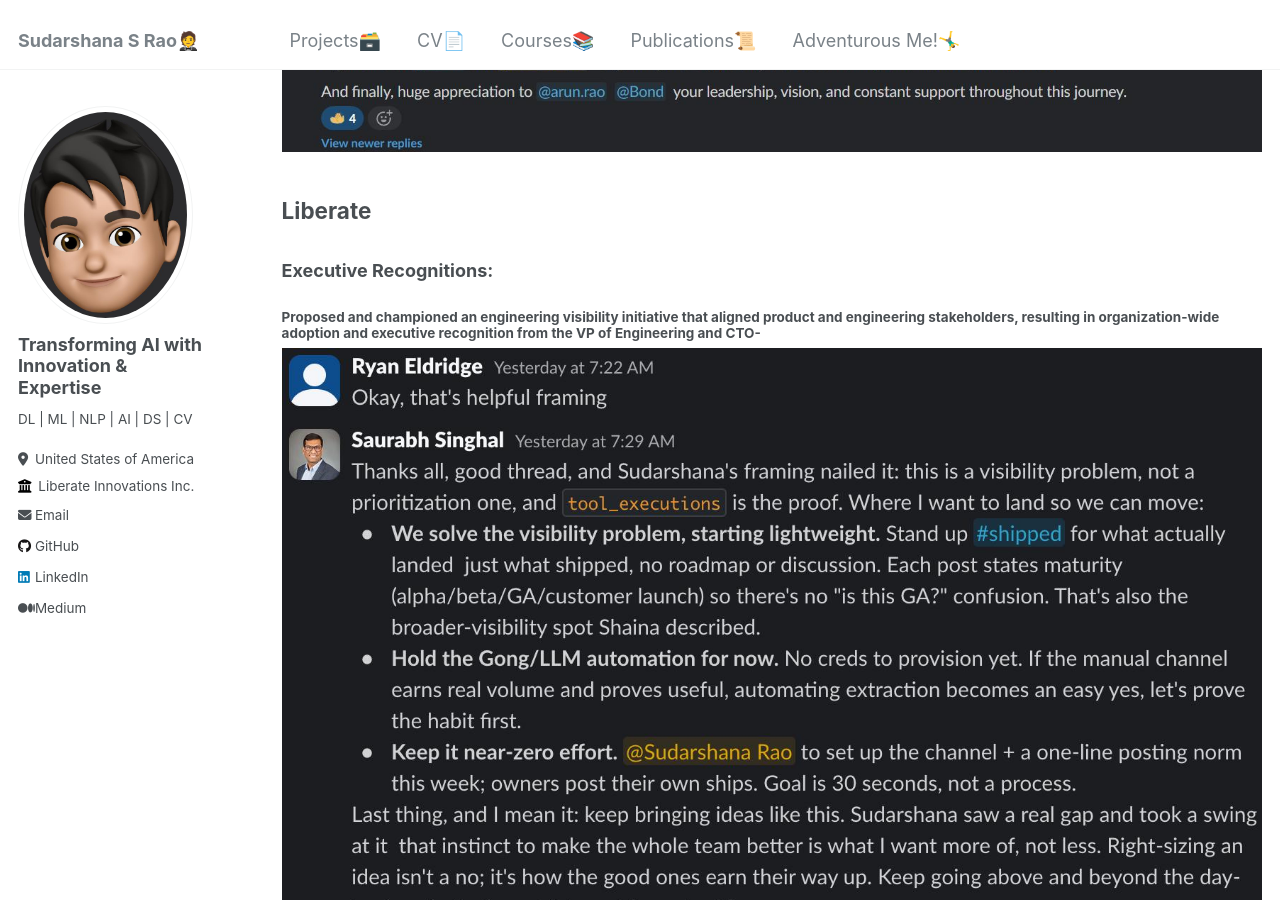
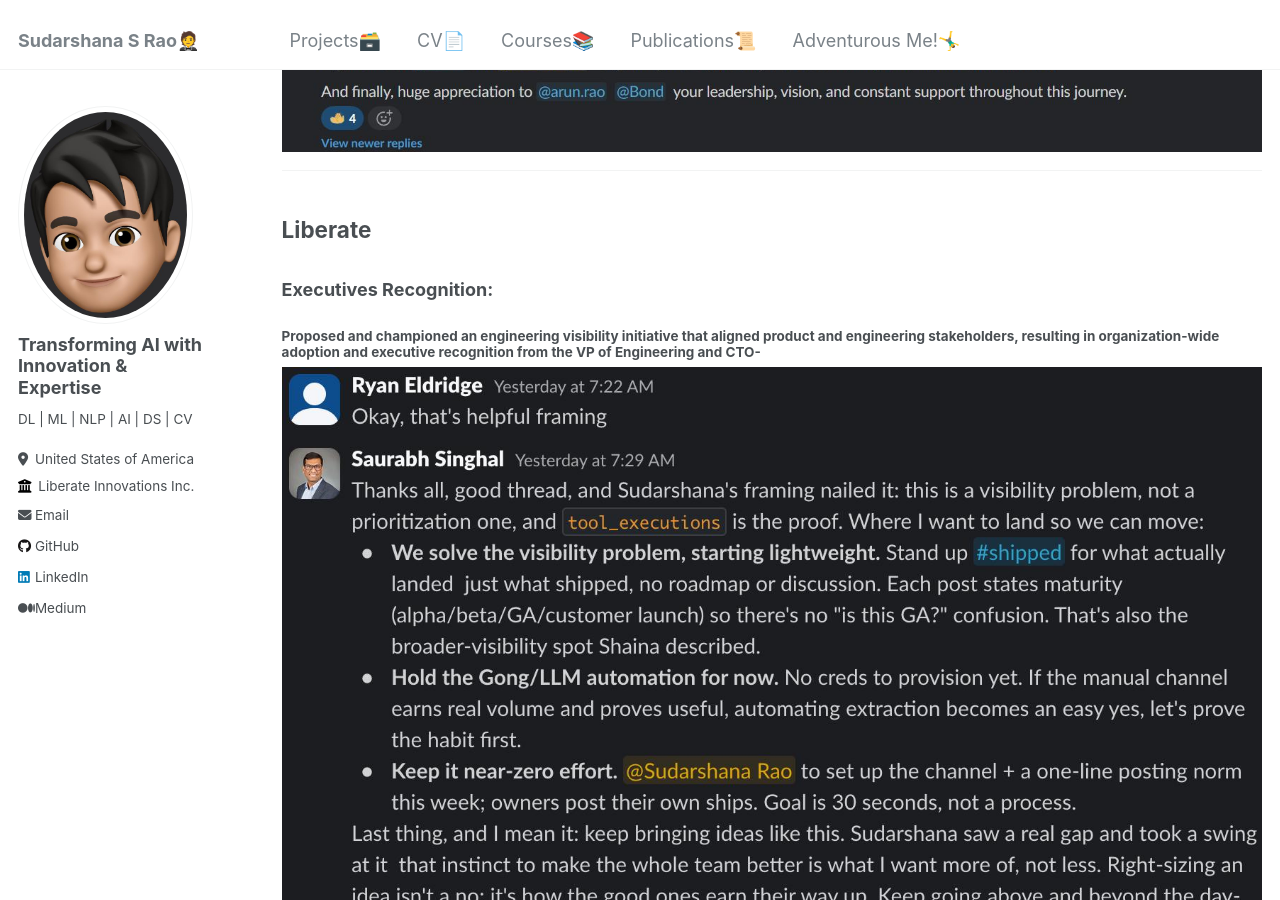
Before and after one commit to SudarshanaSRao/SudarshanaSRao.github.io, a Jekyll site: the page built from _pages/achievements.md, in a window 1280 px wide and 900 px high, scrolled down 4313 px. Built offline with Jekyll 4.4.1, drawn with Linux system fonts in a browser that asks for light colours; some of the changed text lies outside the part shown.

Commit message:
Update achievements.md

```diff
--- a/_pages/achievements.md
+++ b/_pages/achievements.md
@@ -81,10 +81,11 @@
   background: linear-gradient(135deg, #ff7078 0%, #f8a1b0 25%, #f58ad4 50%, #8b70c1 75%, #f8a1b0 100%);
 }
 </style>
+<hr class="project-separator">
 
 ## Liberate
 
-### Executive Recognitions:
+### Executives Recognition:
 #### Proposed and championed an engineering visibility initiative that aligned product and engineering stakeholders, resulting in organization-wide adoption and executive recognition from the VP of Engineering and CTO-
 <center><img src="/images/Saury.jpeg" style="cursor: crosshair;"></center>
 
```
Also changed, not shown: other parts of _pages/achievements.md (+1 -1 lines).
